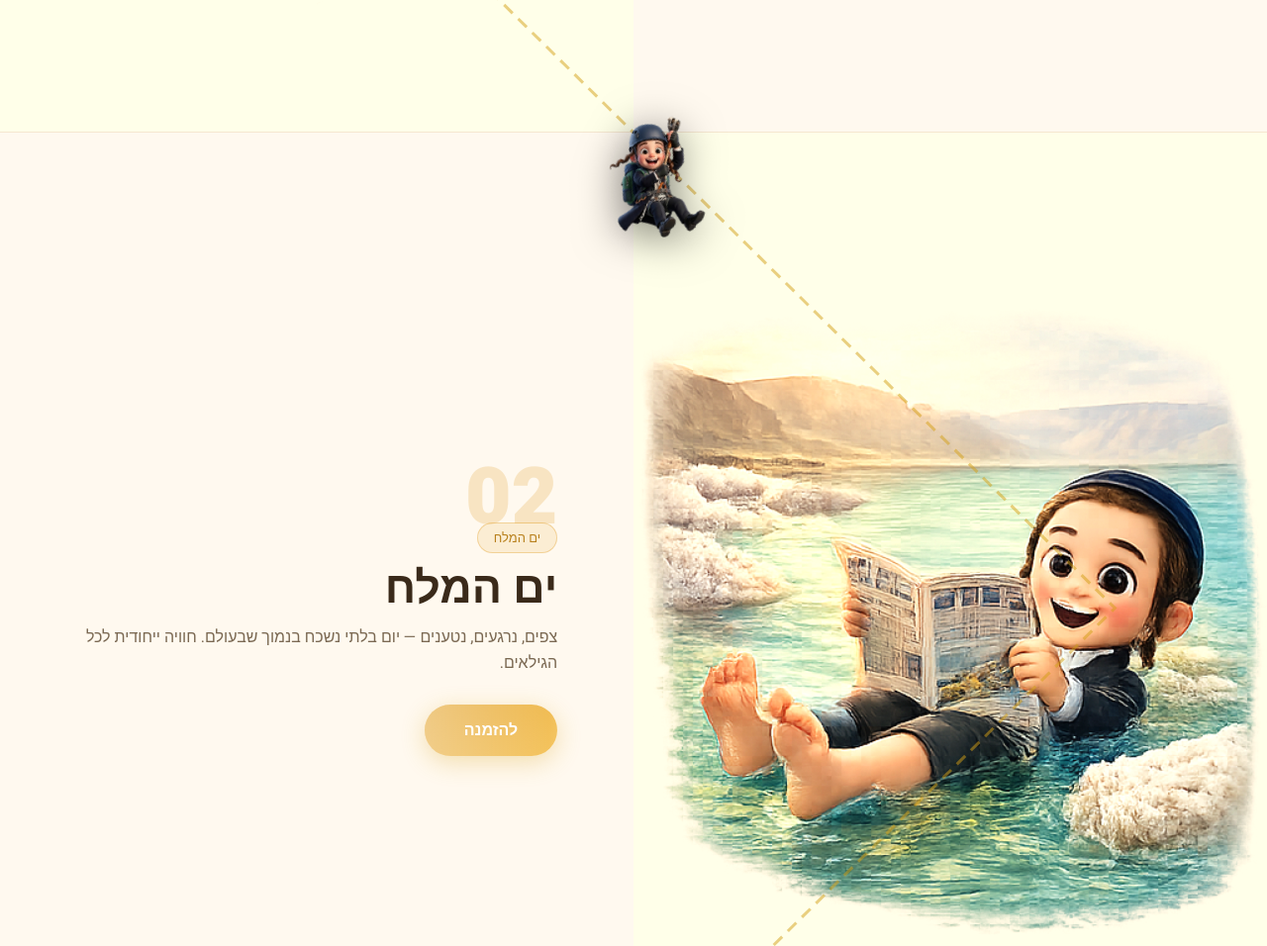
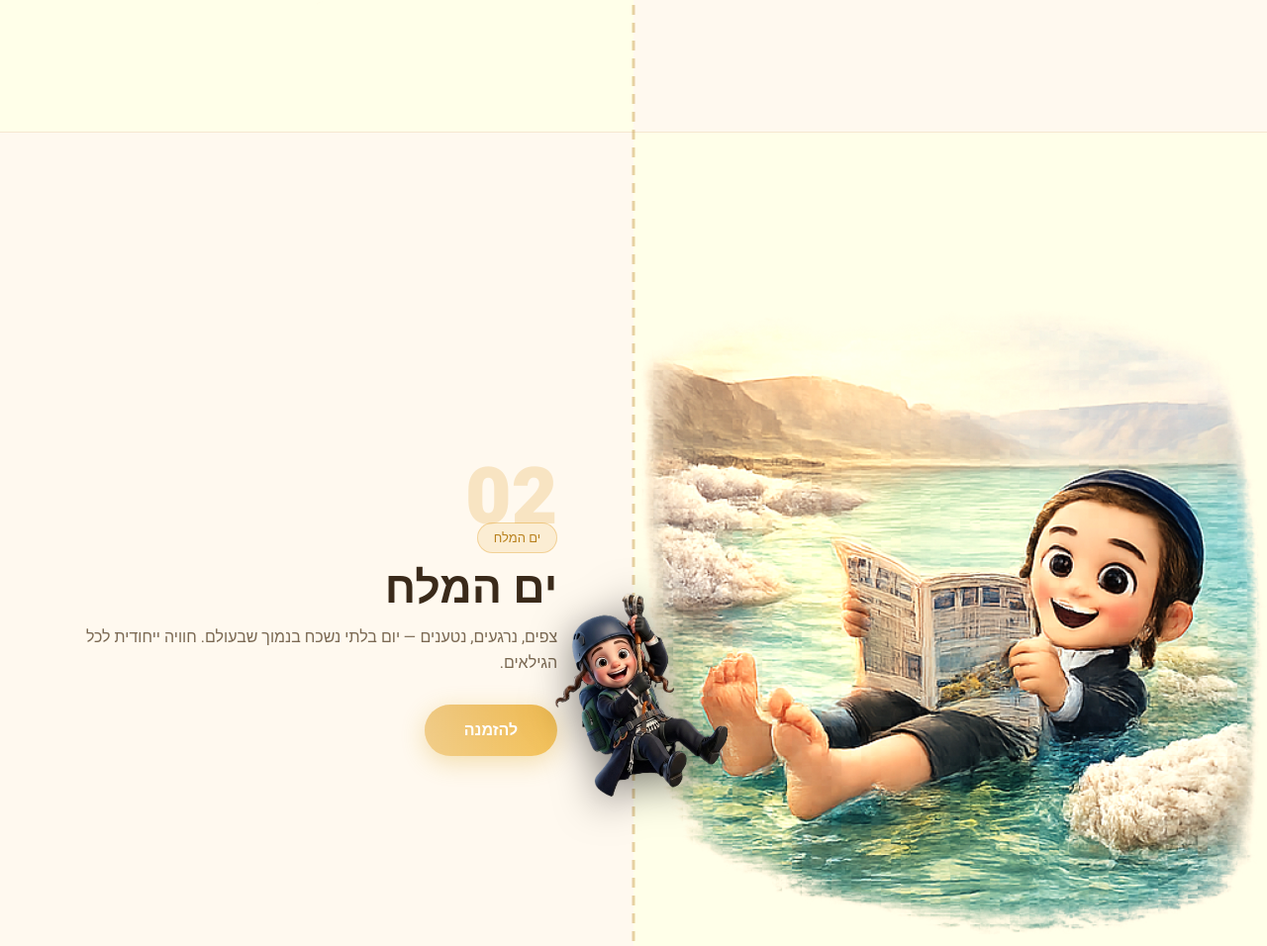
Before and after one commit to z6738802-glitch/mekusharim, a website: page landing/index.html in a window 1280 px wide. Shown: the part 1883-2839 px from the top of the page at 99% size. Drawn offline with Linux system fonts and the light colour scheme.

Commit message:
החלפה בפועל: גלישה ישרה במרכז המסך

```diff
--- a/landing/index.html
+++ b/landing/index.html
@@ -395,81 +395,47 @@
       zipCanvas.height = document.body.scrollHeight;
     }
 
-    // נקודות עגינה: ימין/שמאל לסירוגין לפי האטרקציות
-    function getAnchorPoints() {
-      const points = [];
-      attractionEls.forEach((el, i) => {
-        const rect = el.getBoundingClientRect();
-        const top = rect.top + window.scrollY + rect.height * 0.5;
-        const isRight = el.classList.contains('right');
-        // הילד בצד הנגדי לאטרקציה
-        const x = isRight
-          ? window.innerWidth * 0.12   // ילד בשמאל כשאטרקציה בימין
-          : window.innerWidth * 0.88;  // ילד בימין כשאטרקציה בשמאל
-        points.push({ x, y: top });
-      });
-      return points;
+    // גלישה ישרה במרכז המסך
+    function getRange() {
+      if (!attractionEls.length) return null;
+      const first = attractionEls[0].getBoundingClientRect();
+      const last = attractionEls[attractionEls.length - 1].getBoundingClientRect();
+      const startY = first.top + window.scrollY + 40;
+      const endY = last.bottom + window.scrollY - 40;
+      const centerX = window.innerWidth * 0.5;
+      return { startY, endY, centerX };
     }
 
-    function drawRope(points) {
+    function drawRope(r) {
       ctx.clearRect(0, 0, zipCanvas.width, zipCanvas.height);
-      if (points.length < 2) return;
+      if (!r) return;
       ctx.beginPath();
-      ctx.moveTo(points[0].x, points[0].y);
-      for (let i = 1; i < points.length; i++) {
-        ctx.lineTo(points[i].x, points[i].y);
-      }
-      ctx.strokeStyle = 'rgba(212,160,23,0.5)';
+      ctx.moveTo(r.centerX, r.startY);
+      ctx.lineTo(r.centerX, r.endY);
+      ctx.strokeStyle = 'rgba(184,128,28,0.35)';
       ctx.lineWidth = 3;
-      ctx.setLineDash([12, 8]);
+      ctx.setLineDash([10, 8]);
       ctx.stroke();
       ctx.setLineDash([]);
     }
 
     function updateZip() {
-      const scrollY = window.scrollY;
-      const points = getAnchorPoints();
-      if (points.length < 2) return;
-
-      drawRope(points);
-
-      // מציאת המיקום על החבל לפי גלילה
-      const firstY = points[0].y;
-      const lastY = points[points.length - 1].y;
-      const totalRange = lastY - firstY;
-      const viewMid = scrollY + window.innerHeight * 0.4;
-      const t = Math.max(0, Math.min(1, (viewMid - firstY) / totalRange));
-
-      // אינטרפולציה בין נקודות
-      const segCount = points.length - 1;
-      const seg = Math.min(Math.floor(t * segCount), segCount - 1);
-      const segT = (t * segCount) - seg;
-      const p0 = points[seg];
-      const p1 = points[seg + 1];
-
-      const x = p0.x + (p1.x - p0.x) * segT;
-      const y = p0.y + (p1.y - p0.y) * segT;
-
-      // זווית הנסיעה
-      const dx = p1.x - p0.x;
-      const dy = p1.y - p0.y;
-      const angle = Math.atan2(dy, dx) * (180 / Math.PI);
-
-      const size = Math.min(window.innerWidth * 0.12, 140);
+      const r = getRange();
+      if (!r) return;
+      drawRope(r);
+      const viewMid = window.scrollY + window.innerHeight * 0.5;
+      const t = Math.max(0, Math.min(1, (viewMid - r.startY) / (r.endY - r.startY)));
+      const y = r.startY + (r.endY - r.startY) * t;
+      const size = Math.min(window.innerWidth * 0.18, 240);
       surfer.style.width = size + 'px';
-      surfer.style.left = (x - size / 2) + 'px';
+      surfer.style.left = (r.centerX - size / 2) + 'px';
       surfer.style.top = (y - window.scrollY - size / 2) + 'px';
       surfer.style.right = 'auto';
-
-      // הפוך אם הולך שמאלה
-      const flip = dx < 0 ? 'scaleX(-1)' : '';
-      surfer.style.transform = `${flip} rotate(${angle * 0.4}deg)`;
+      surfer.style.transform = 'none';
     }
 
     window.addEventListener('scroll', updateZip, { passive: true });
     window.addEventListener('resize', () => { resizeCanvas(); updateZip(); });
-
-    // מתחיל אחרי שה-DOM טעון
     setTimeout(() => { resizeCanvas(); updateZip(); }, 300);
 
     const observer = new IntersectionObserver((entries) => {
```
